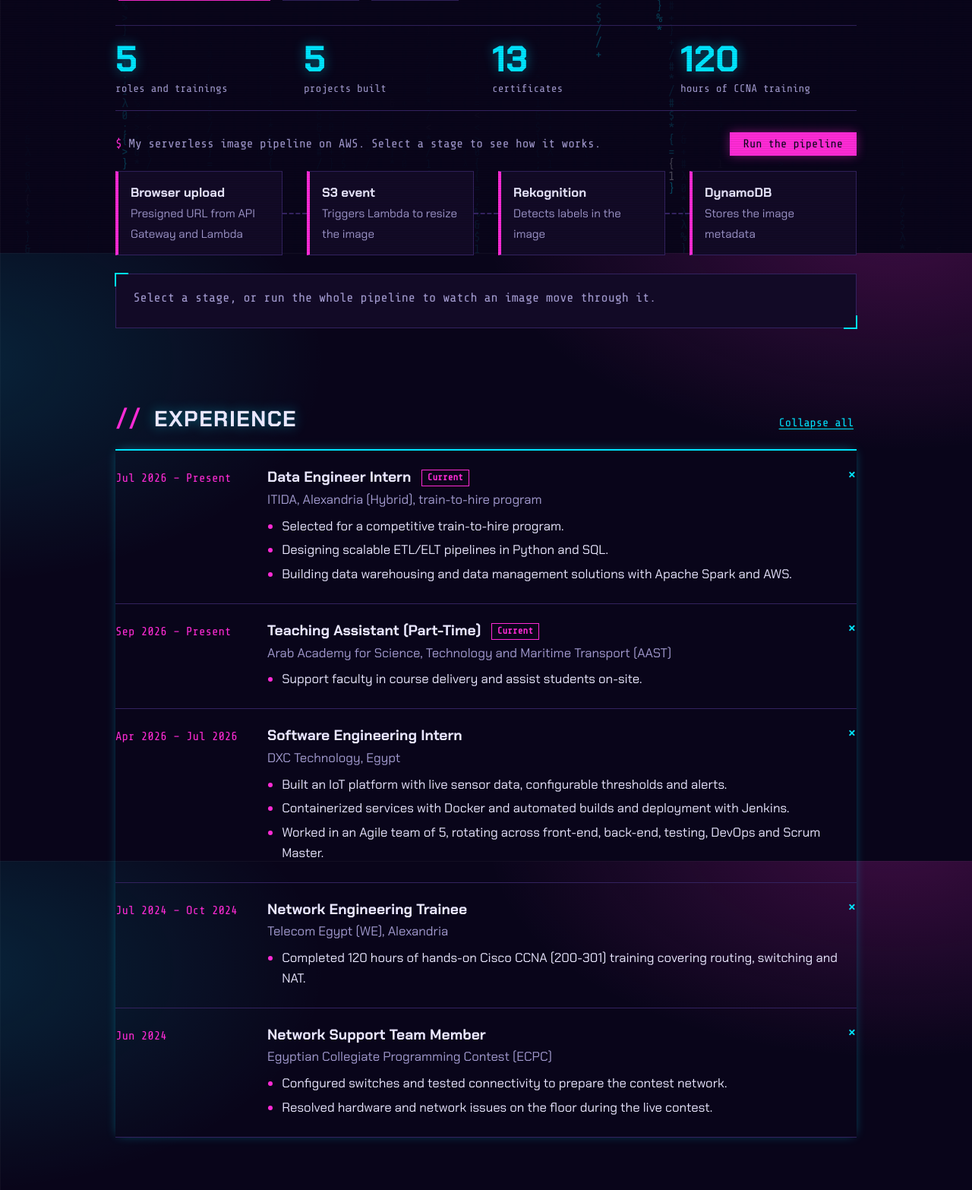
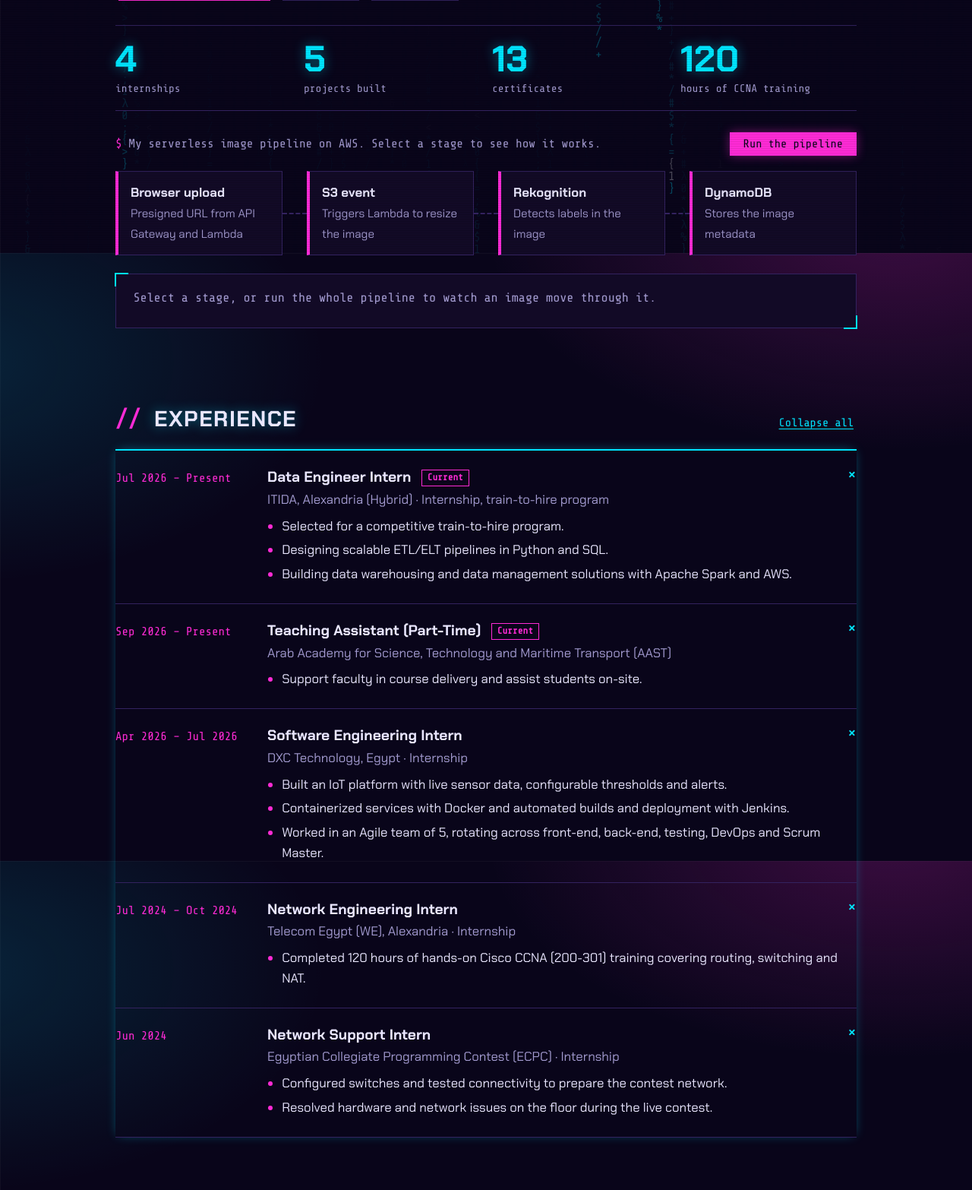
Before and after one commit to shahdAboelmakarm22/shahdAboelmakarm22.github.io, a plain HTML site: page index.html in a window 1280 px wide. Shown: the part 467-2033 px from the top of the page at 76% size. Drawn offline with nearby package versions, Linux system fonts and the light colour scheme.

Commit message:
updated interships

```diff
--- a/index.html
+++ b/index.html
@@ -357,7 +357,7 @@
 </div>
 
       <ul class="stats">
-        <li><b data-count="5">5</b><span>roles and trainings</span></li>
+        <li><b data-count="4">4</b><span>internships</span></li>
         <li><b data-count="5">5</b><span>projects built</span></li>
         <li><b data-count="13">13</b><span>certificates</span></li>
         <li><b data-count="120">120</b><span>hours of CCNA training</span></li>
@@ -387,7 +387,7 @@
         <div class="job">
           <div class="when">Jul 2026 – Present</div>
           <details open>
-            <summary><h3>Data Engineer Intern <span class="now">Current</span></h3><p class="org">ITIDA, Alexandria (Hybrid), train-to-hire program</p></summary>
+            <summary><h3>Data Engineer Intern <span class="now">Current</span></h3><p class="org">ITIDA, Alexandria (Hybrid) · Internship, train-to-hire program</p></summary>
             <ul>
               <li>Selected for a competitive train-to-hire program.</li>
               <li>Designing scalable ETL/ELT pipelines in Python and SQL.</li>
@@ -407,7 +407,7 @@
         <div class="job">
           <div class="when">Apr 2026 – Jul 2026</div>
           <details open>
-            <summary><h3>Software Engineering Intern</h3><p class="org">DXC Technology, Egypt</p></summary>
+            <summary><h3>Software Engineering Intern</h3><p class="org">DXC Technology, Egypt · Internship</p></summary>
             <ul>
               <li>Built an IoT platform with live sensor data, configurable thresholds and alerts.</li>
               <li>Containerized services with Docker and automated builds and deployment with Jenkins.</li>
@@ -418,7 +418,7 @@
         <div class="job">
           <div class="when">Jul 2024 – Oct 2024</div>
           <details open>
-            <summary><h3>Network Engineering Trainee</h3><p class="org">Telecom Egypt (WE), Alexandria</p></summary>
+            <summary><h3>Network Engineering Intern</h3><p class="org">Telecom Egypt (WE), Alexandria · Internship</p></summary>
             <ul>
               <li>Completed 120 hours of hands-on Cisco CCNA (200-301) training covering routing, switching and NAT.</li>
             </ul>
@@ -427,7 +427,7 @@
         <div class="job">
           <div class="when">Jun 2024</div>
           <details open>
-            <summary><h3>Network Support Team Member</h3><p class="org">Egyptian Collegiate Programming Contest (ECPC)</p></summary>
+            <summary><h3>Network Support Intern</h3><p class="org">Egyptian Collegiate Programming Contest (ECPC) · Internship</p></summary>
             <ul>
               <li>Configured switches and tested connectivity to prepare the contest network.</li>
               <li>Resolved hardware and network issues on the floor during the live contest.</li>
@@ -1059,10 +1059,10 @@
     },
     experience: function () {
       lines(['Jul 2026 - now   Data Engineer Intern, ITIDA',
-        'Sep 2026 - now   Teaching Assistant, AAST',
+        'Sep 2026 - now   Teaching Assistant (part-time), AAST',
         'Apr - Jul 2026   Software Engineering Intern, DXC Technology',
-        'Jul - Oct 2024   Network Engineering Trainee, Telecom Egypt (WE)',
-        'Jun 2024         Network Support Team Member, ECPC']);
+        'Jul - Oct 2024   Network Engineering Intern, Telecom Egypt (WE)',
+        'Jun 2024         Network Support Intern, ECPC']);
     },
     projects: function () {
       linkLine('1. ITI SSIS Course Lab (SSIS, ETL)      ', 'https://github.com/shahdAboelmakarm22/ITI-SSIS-Course-Lab', 'repo');
```
